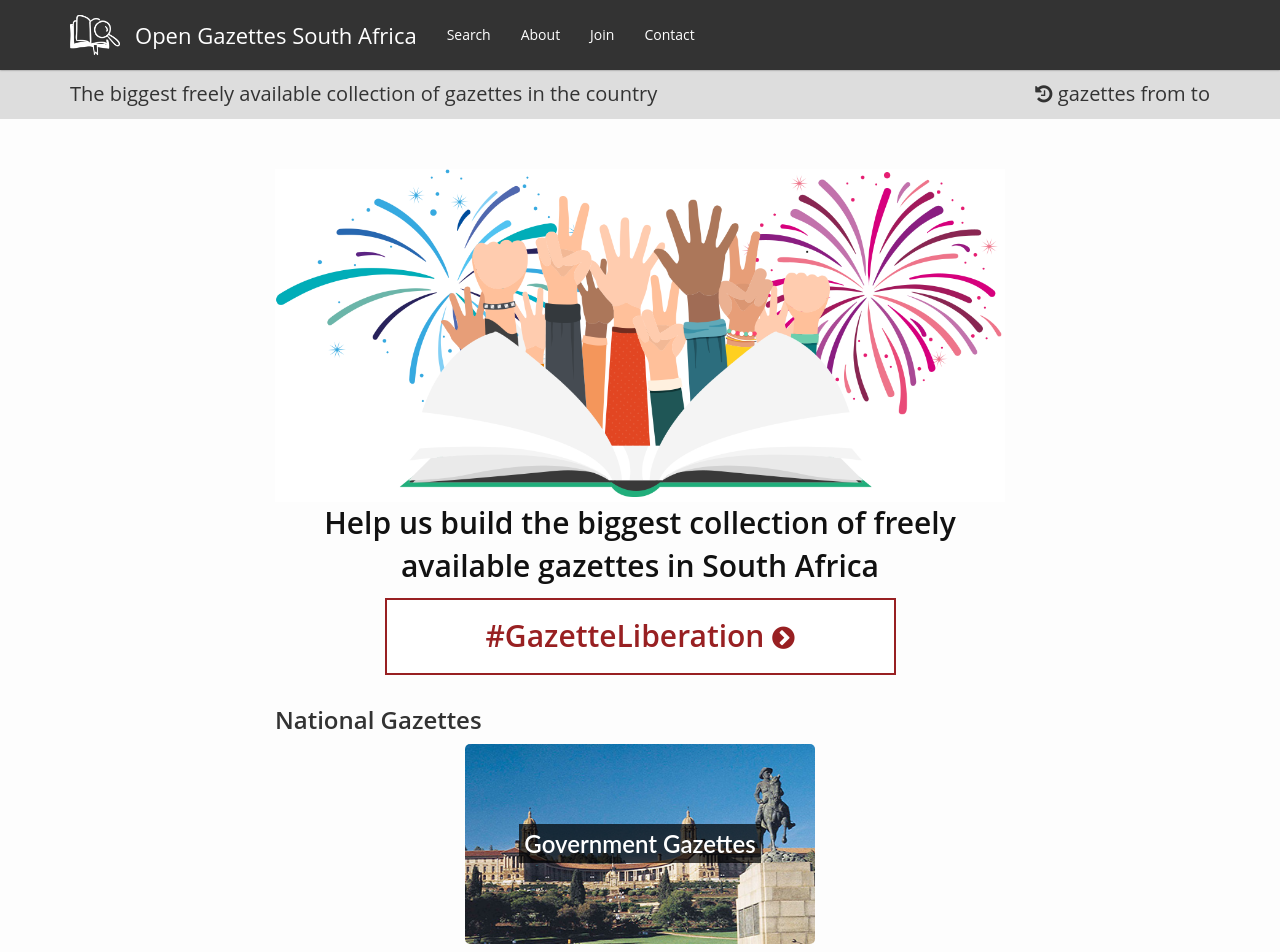
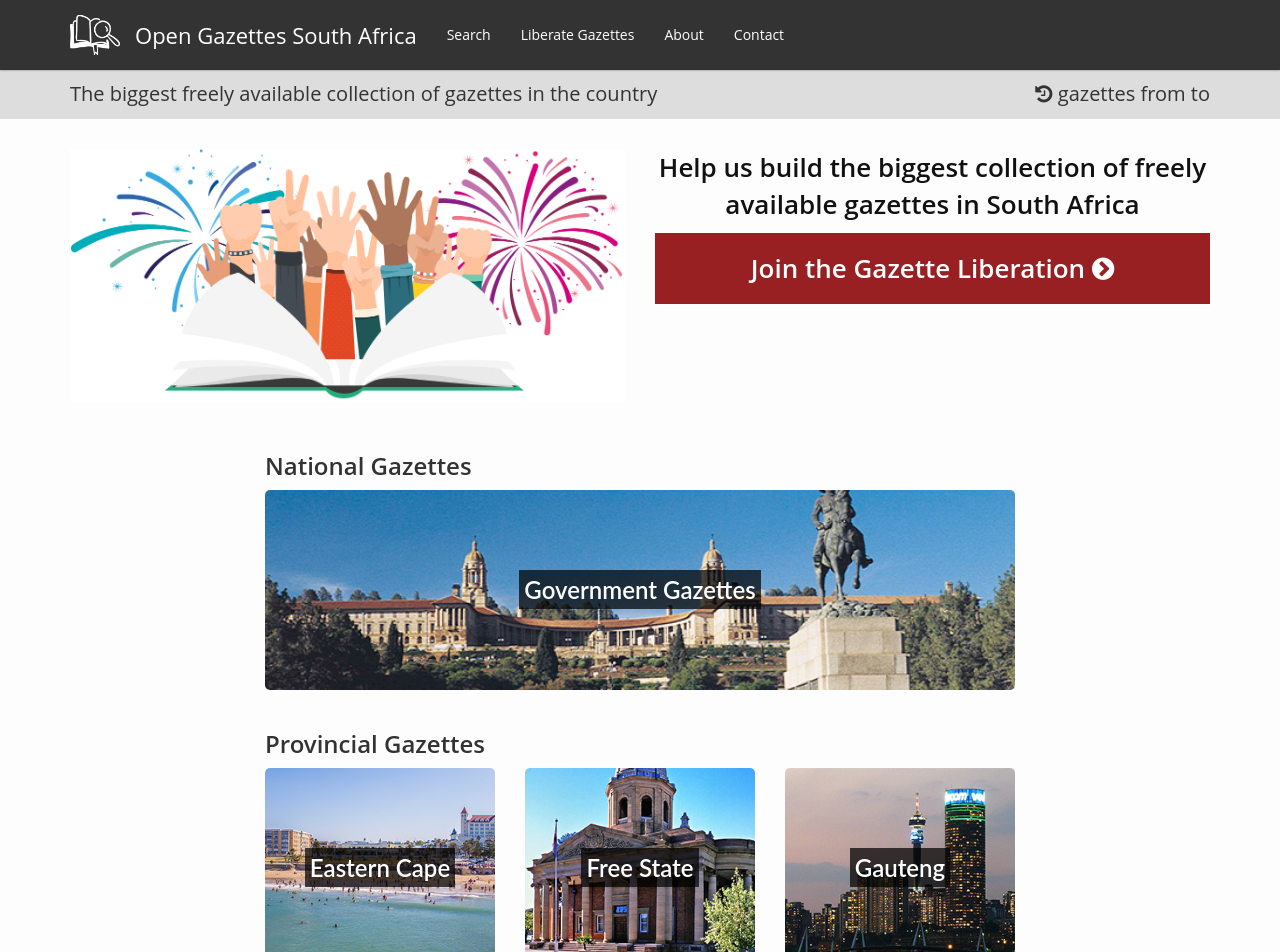
Before and after one commit to OpenUpSA/opengazettes, a Jekyll site: the page built from index.html, in a window 1280 px wide. Shown: the top 952 px of the page. Built offline with Jekyll 4.4.1, drawn with Linux system fonts in a browser that asks for light colours; comment, search, counter and statistics services are not loaded.

Commit message:
Adjust layout and wording of CTA and headers (#26)
* Move introduction into index.html

* Styling and wording on Join button

* Two-col banner on homepage

This takes up less vertical space

* Full-width national gazettes button

* Adjust header border

* SEO image

```diff
--- a/_config.yml
+++ b/_config.yml
@@ -8,6 +8,7 @@
 # Site settings
 title: Open Gazettes South Africa
 email: gazettes@code4sa.org
+url: http://opengazettes.org.za
 baseurl:
 description: Making South African Government Gazettes freely available.
 twitter:
@@ -21,6 +22,13 @@
   gazettes:
     output: true
 
+defaults:
+  -
+    scope:
+      path: ""
+    values:
+      image: /img/banner_5.png
+
 # Build settings
 markdown: kramdown
 exclude: [vendor]
--- a/_includes/header.html
+++ b/_includes/header.html
@@ -15,15 +15,13 @@
       <div id="navbar-collapse" class="collapse navbar-collapse">
         <ul class="nav navbar-nav">
           <li>
-            <a href="http://search.opengazettes.org.za/search">
-              Search
-            </a>
+            <a href="https://search.opengazettes.org.za/">Search</a>
+          </li>
+          <li id="join">
+            <a href="/join">Liberate Gazettes</a>
           </li>
           <li id="about">
             <a href="/about">About</a>
-          </li>
-          <li id="join">
-            <a href="/join">Join</a>
           </li>
           <li id="contact">
             <a href="/about#contact-us">Contact</a>
--- a/_includes/introduction.html
+++ /dev/null
@@ -1,42 +0,0 @@
-<div class="introduction">
-		<div class="container col-md-8 col-md-offset-2">
-		<div class="img-center">
-			<div class="banner">
-				<img src="/img/banner_5.png" style="width:100%;" />
-				<p>Help us build the biggest collection of freely available gazettes in South Africa</p>
-				<a href="/join"><p class="join-title">#GazetteLiberation <i class="fa fa-chevron-circle-right" aria-hidden="true"></i></p></a>
-			</div>
-		</div>
-	</div>
-</div>
-
-<div class="gazettes_nav">
-
-<div class="container col-md-8 col-md-offset-2">
-	<h2>National Gazettes</h2>
-	<div>
-		<div class="row">
-			<div class="col-md-6 col-md-offset-3"><a class="btn_p" href="/gazettes/ZA/"><button class="gazettes_nav_btn btn_nat" name="button"><span class="btn_text">Government Gazettes</span></button></a></div>
-		</div>
-	</div>
-</div>
-
-<div class="container col-md-8 col-md-offset-2">
-	<h2>Provincial Gazettes</h2>
-		<div class="row">
-			<div class="col-md-4"><a class="btn_p" href="/gazettes/ZA-EC/"><button class="gazettes_nav_btn btn_ec" name="button"><span class="btn_text">Eastern Cape</span></button></a></div>
-			<div class="col-md-4"><a class="btn_p" href="/gazettes/ZA-FS/"><button class="gazettes_nav_btn btn_fs" name="button"><span class="btn_text">Free State</span></button></a></div>
-			<div class="col-md-4"><a class="btn_p" href="/gazettes/ZA-GT/"><button class="gazettes_nav_btn btn_gt" name="button"><span class="btn_text">Gauteng</span></button></a></div>
-		</div>
-		<div class="row">
-			<div class="col-md-4"><a class="btn_p" href="/gazettes/ZA-NL/"><button class="gazettes_nav_btn btn_kzn" name="button"><span class="btn_text">KwaZulu Natal</span></button></a></div>
-			<div class="col-md-4"><a class="btn_p" href="/gazettes/ZA-LP/"><button class="gazettes_nav_btn btn_lim" name="button"><span class="btn_text">Limpopo</span></button></a></div>
-			<div class="col-md-4"><a class="btn_p" href="/gazettes/ZA-MP/"><button class="gazettes_nav_btn btn_mp" name="button"><span class="btn_text">Mpumalanga</span></button></a></div>
-		</div>
-		<div class="row">
-			<div class="col-md-4"><a class="btn_p" href="/gazettes/ZA-NC/"><button class="gazettes_nav_btn btn_nc" name="button"><span class="btn_text">Northern Cape</span></button></a></div>
-			<div class="col-md-4"><a class="btn_p" href="/gazettes/ZA-NW/"><button class="gazettes_nav_btn btn_nw" name="button"><span class="btn_text">North-West</span></button></a></div>
-			<div class="col-md-4"><a class="btn_p" href="/gazettes/ZA-WC/"><button class="gazettes_nav_btn btn_wc" name="button"><span class="btn_text">Western Cape</span></button></a></div>
-		</div>
-	</div>
-</div>
--- /dev/null
+++ b/_layouts/base.html
@@ -0,0 +1,29 @@
+<!DOCTYPE html>
+<html>
+
+  {% include head.html %}
+
+  <body>
+
+    {% include header.html %}
+
+    {{ content }}
+
+    {% include footer.html %}
+
+    <script>
+      (function(i,s,o,g,r,a,m){i['GoogleAnalyticsObject']=r;i[r]=i[r]||function(){
+      (i[r].q=i[r].q||[]).push(arguments)},i[r].l=1*new Date();a=s.createElement(o),
+      m=s.getElementsByTagName(o)[0];a.async=1;a.src=g;m.parentNode.insertBefore(a,m)
+      })(window,document,'script','https://www.google-analytics.com/analytics.js','ga');
+
+      ga('create', 'UA-48399585-45', 'auto');
+      ga('send', 'pageview');
+    </script>
+
+    <script src="/js/jquery-1.11.3.min.js"></script>
+    <script src="/js/bootstrap-3.3.7.min.js"></script>
+    <script src="/js/main.js"></script>
+
+  </body>
+</html>
--- a/_layouts/default.html
+++ b/_layouts/default.html
@@ -1,34 +1,8 @@
-<!DOCTYPE html>
-<html>
-
-  {% include head.html %}
-
-  <body>
-
-    {% include header.html %}
-
-    <div class="page-content">
-      <div class="container">
-          {{ content }}
-      </div>
-    </div>
-
-    {% include footer.html %}
-
-    <script>
-      (function(i,s,o,g,r,a,m){i['GoogleAnalyticsObject']=r;i[r]=i[r]||function(){
-      (i[r].q=i[r].q||[]).push(arguments)},i[r].l=1*new Date();a=s.createElement(o),
-      m=s.getElementsByTagName(o)[0];a.async=1;a.src=g;m.parentNode.insertBefore(a,m)
-      })(window,document,'script','https://www.google-analytics.com/analytics.js','ga');
-
-      ga('create', 'UA-48399585-45', 'auto');
-      ga('send', 'pageview');
-    </script>
-
-    <script src="/js/jquery-1.11.3.min.js"></script>
-    <script src="/js/bootstrap-3.3.7.min.js"></script>
-    <script src="/js/main.js"></script>
-
-  </body>
-
-</html>
+---
+layout: base
+---
+<div class="page-content">
+  <div class="container">
+      {{ content }}
+  </div>
+</div>
--- a/_sass/site.scss
+++ b/_sass/site.scss
@@ -186,19 +186,15 @@
     color: #333;
 }
 
-.banner p {
-        font-size: 30px;
-        font-weight: 600;
-    }
-
 .introduction {
-
     margin-top: 30px;
     margin-bottom: 30px;
-    .cta a {
-        font-weight: 600;
-        color: $link-color;
-    }
+}
+
+.banner {
+    font-size: 26px;
+    font-weight: 600;
+    text-align: center;
 }
 
 .page-tag {
@@ -298,23 +294,19 @@
     text-decoration: none;
 }
 
-.join-title {
-    background-color: #fff;
+.big-cta {
+    display: block;
     padding: 15px;
-    color: $link-color;
-    font-weight: 700;
-    font-size: 30px;
-    width: 70%;
-    margin-left: auto;
-    margin-right: auto;
+    background-color: $link-color;
+    color: white;
     border: 2px solid $link-color;
+
+    &:hover {
+      background-color: white;
+      color: $link-color;
+    }
 }
 
-.join-title:hover {
-    background-color:$link-color;
-    color: #fff;
-    border: 2px solid $link-color;
-}
 .banner a:hover {
     text-decoration:none;
 }
@@ -326,10 +318,6 @@
 
 .banner a .fa {
     font-size: 26px;
-}
-
-fa-chevron-circle-right {
-    font-size: 26px!important;
 }
 
 @media screen and (max-width: 768px) {
--- a/index.html
+++ b/index.html
@@ -1,5 +1,48 @@
 ---
-layout: default
+layout: base
 ---
 
-{% include introduction.html %}
+<div class="introduction">
+  <div class="container">
+    <div class="row">
+      <div class="col-sm-6">
+        <img src="/img/banner_5.png" style="width:100%;" />
+      </div>
+      <div class="col-sm-6">
+        <div class="banner">
+          <p>Help us build the biggest collection of freely available gazettes in South Africa</p>
+          <a href="/join" class="big-cta">Join the Gazette Liberation&nbsp;<i class="fa fa-chevron-circle-right" aria-hidden="true"></i></a>
+        </div>
+      </div>
+    </div>
+  </div>
+</div>
+
+<div class="gazettes_nav">
+  <div class="container">
+    <div class="row">
+      <div class="col-md-8 col-md-offset-2">
+
+        <h2>National Gazettes</h2>
+        <a class="btn_p" href="/gazettes/ZA/"><button class="gazettes_nav_btn btn_nat" name="button"><span class="btn_text">Government Gazettes</span></button></a>
+
+        <h2>Provincial Gazettes</h2>
+        <div class="row">
+          <div class="col-md-4"><a class="btn_p" href="/gazettes/ZA-EC/"><button class="gazettes_nav_btn btn_ec" name="button"><span class="btn_text">Eastern Cape</span></button></a></div>
+          <div class="col-md-4"><a class="btn_p" href="/gazettes/ZA-FS/"><button class="gazettes_nav_btn btn_fs" name="button"><span class="btn_text">Free State</span></button></a></div>
+          <div class="col-md-4"><a class="btn_p" href="/gazettes/ZA-GT/"><button class="gazettes_nav_btn btn_gt" name="button"><span class="btn_text">Gauteng</span></button></a></div>
+        </div>
+        <div class="row">
+          <div class="col-md-4"><a class="btn_p" href="/gazettes/ZA-NL/"><button class="gazettes_nav_btn btn_kzn" name="button"><span class="btn_text">KwaZulu Natal</span></button></a></div>
+          <div class="col-md-4"><a class="btn_p" href="/gazettes/ZA-LP/"><button class="gazettes_nav_btn btn_lim" name="button"><span class="btn_text">Limpopo</span></button></a></div>
+          <div class="col-md-4"><a class="btn_p" href="/gazettes/ZA-MP/"><button class="gazettes_nav_btn btn_mp" name="button"><span class="btn_text">Mpumalanga</span></button></a></div>
+        </div>
+        <div class="row">
+          <div class="col-md-4"><a class="btn_p" href="/gazettes/ZA-NC/"><button class="gazettes_nav_btn btn_nc" name="button"><span class="btn_text">Northern Cape</span></button></a></div>
+          <div class="col-md-4"><a class="btn_p" href="/gazettes/ZA-NW/"><button class="gazettes_nav_btn btn_nw" name="button"><span class="btn_text">North-West</span></button></a></div>
+          <div class="col-md-4"><a class="btn_p" href="/gazettes/ZA-WC/"><button class="gazettes_nav_btn btn_wc" name="button"><span class="btn_text">Western Cape</span></button></a></div>
+        </div>
+      </div>
+    </div>
+  </div>
+</div>
--- a/join.html
+++ b/join.html
@@ -8,7 +8,7 @@
 		<div class="img-center">
 			<div class="banner">
 				<img src="/img/hands.png" width="60%" />
-				<a href="#join-form"><p class="join-title">Join the liberation! <i class="fa fa-chevron-circle-right" aria-hidden="true"></i></p></a>
+				<a href="#join-form" class="big-cta">Join the liberation! <i class="fa fa-chevron-circle-right" aria-hidden="true"></i></a>
 			</div>
 		</div>
 
```
